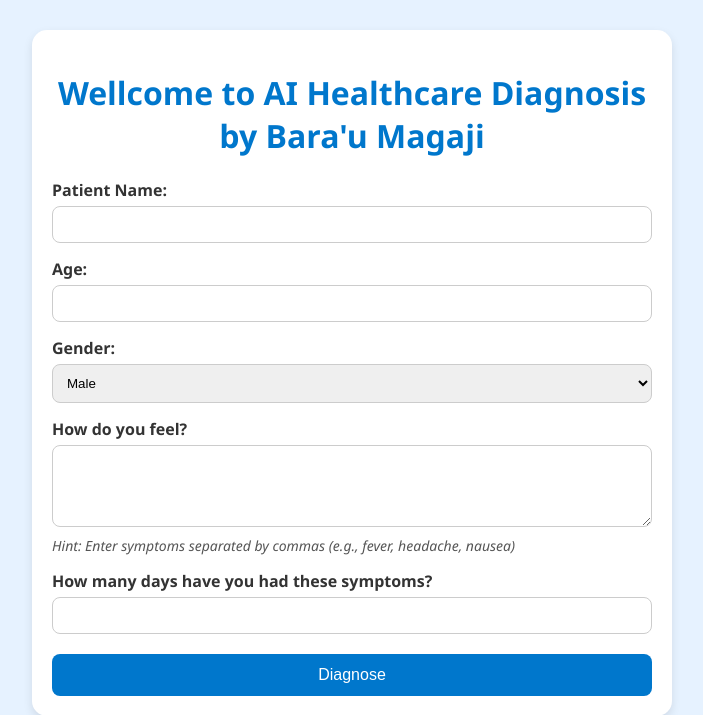
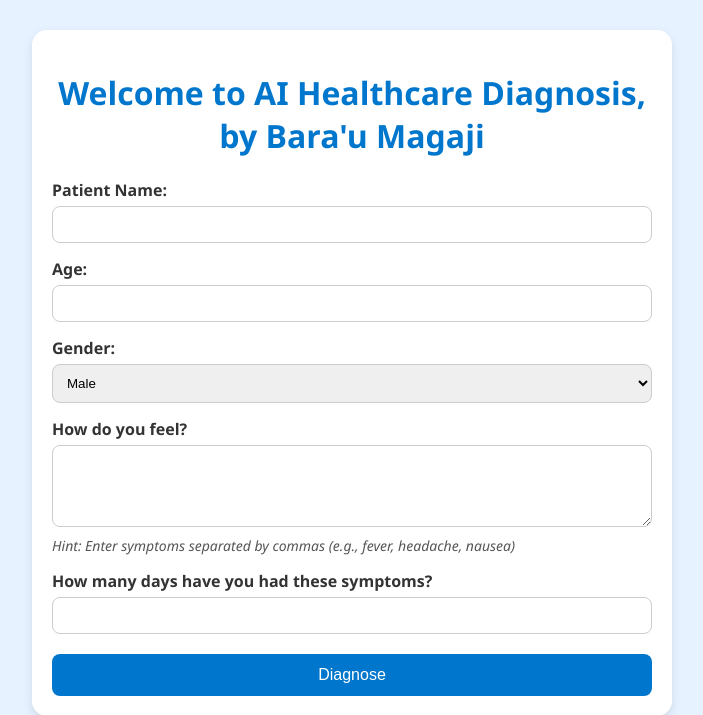
Before and after one commit to jammel001/healthHERO, a Flask app: page / in a window 1280 px wide. Shown: the top 715 px of the page, without its empty margins (288-991 px from the left). Run offline with Flask 3, Linux system fonts and the light colour scheme; parts of the project's set-up code (start-up, migrations or seed data) failed here and were passed over.

Commit message:
Update index.html

```diff
--- a/templates/index.html
+++ b/templates/index.html
@@ -7,7 +7,7 @@
 </head>
 <body>
     <div class="container">
-        <h1>Wellcome to AI Healthcare Diagnosis by Bara'u Magaji</h1>
+        <h1>Welcome to AI Healthcare Diagnosis, by Bara'u Magaji</h1>
         <form action="/diagnose" method="post">
             <label for="name">Patient Name:</label>
             <input type="text" id="name" name="name" required>
```
